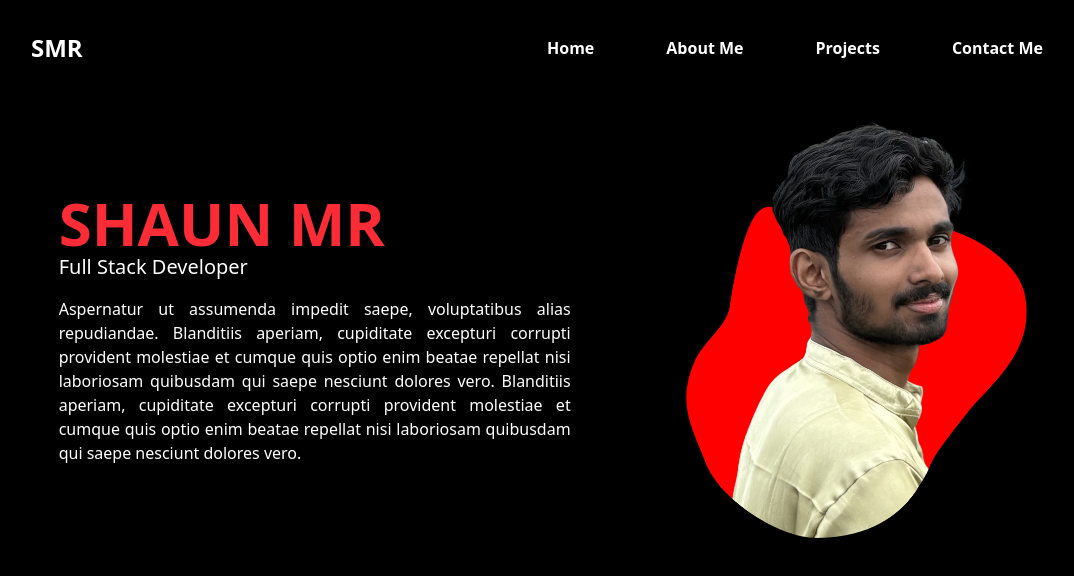
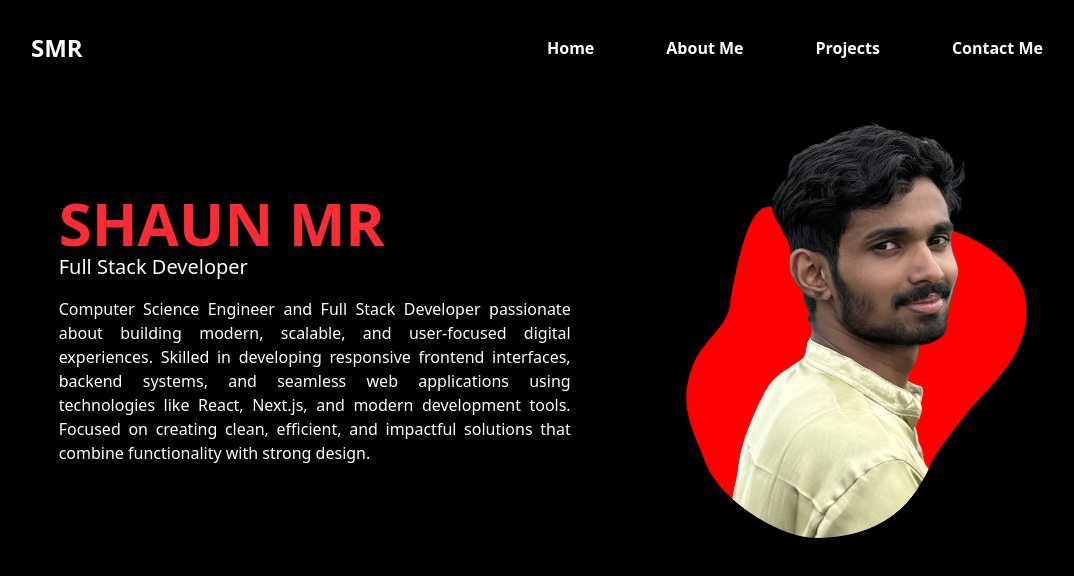
Before and after one commit to shaun099/Portfolio, a Next.js app: page / in a window 1280 px wide. Shown: the top 576 px of the page, without its empty margins (97-1171 px from the left). Built offline with nearby package versions, Linux system fonts and the light colour scheme.

Commit message:
text modified

```diff
--- a/src/app/components/hero.tsx
+++ b/src/app/components/hero.tsx
@@ -2,7 +2,7 @@ import Navbar from "./navbar";
 import Image from "next/image";
 export default function Hero() {
   return (
-    <section className="min-h-screen w-full bg-black text-white">
+    <section id="Home" className="min-h-screen w-full bg-black text-white">
       <div className="w-full h-full">
         <Navbar />
       </div>
@@ -13,13 +13,13 @@ export default function Hero() {
           </h1>
           <h2 className="text-lg md:text-xl">Full Stack Developer</h2>
           <p className="max-w-lg mt-4 text-md text-white text-justify">
-            Aspernatur ut assumenda impedit saepe, voluptatibus alias
-            repudiandae. Blanditiis aperiam, cupiditate excepturi corrupti
-            provident molestiae et cumque quis optio enim beatae repellat nisi
-            laboriosam quibusdam qui saepe nesciunt dolores vero. Blanditiis
-            aperiam, cupiditate excepturi corrupti provident molestiae et cumque
-            quis optio enim beatae repellat nisi laboriosam quibusdam qui saepe
-            nesciunt dolores vero.
+            Computer Science Engineer and Full Stack Developer passionate about
+            building modern, scalable, and user-focused digital experiences.
+            Skilled in developing responsive frontend interfaces, backend
+            systems, and seamless web applications using technologies like
+            React, Next.js, and modern development tools. Focused on creating
+            clean, efficient, and impactful solutions that combine functionality
+            with strong design.
           </p>
         </div>
         <div className="w-full sm:w-2/4 md:w-1/2 lg:w-1/3 h-full flex items-center justify-center relative transition-transform duration-300 hover:scale-105">
--- a/src/app/components/navbar.tsx
+++ b/src/app/components/navbar.tsx
@@ -9,10 +9,18 @@ export default function Navbar() {
       <div className="text-2xl font-bold">SMR</div>
 
       <ul className="hidden lg:flex items-center gap-12 font-semibold text-base">
-        <li className="p-3 hover:text-red-600 transition-all">Home</li>
-        <li className="p-3 hover:text-red-600 transition-all">About Me</li>
-        <li className="p-3 hover:text-red-600 transition-all">Projects</li>
-        <li className="p-3 hover:text-red-600 transition-all">Contact Me</li>
+        <li className="p-3 hover:text-red-600 transition-all">
+          <a href="#Home">Home</a>
+        </li>
+        <li className="p-3 hover:text-red-600 transition-all">
+          <a href="#About">About Me</a>
+        </li>
+        <li className="p-3 hover:text-red-600 transition-all">
+          <a href="#Projects">Projects</a>
+        </li>
+        <li className="p-3 hover:text-red-600 transition-all">
+          <a href="#Contact">Contact Me</a>
+        </li>
       </ul>
 
       {!isMenuOpen ? (
@@ -32,16 +40,16 @@ export default function Navbar() {
         style={{ transition: "transform 0.3s ease,opacity 0.3s ease" }}
       >
         <li className="list-none w-full text-center p-4 hover:text-red-500 transition-all cursor-pointer">
-          Home
+          <a href="#Home">Home</a>
         </li>
         <li className="list-none w-full text-center p-4 hover:text-red-500 transition-all cursor-pointer">
-          About Me
+          <a href="#About">About Me</a>
         </li>
         <li className="list-none w-full text-center p-4 hover:text-red-500 transition-all cursor-pointer">
-          Projects
+          <a href="#Projects">Projects</a>
         </li>
         <li className="list-none w-full text-center p-4 hover:text-red-500 transition-all cursor-pointer">
-          Contact Me
+          <a href="#Contact">Contact Me</a>
         </li>
       </div>
     </nav>
```
